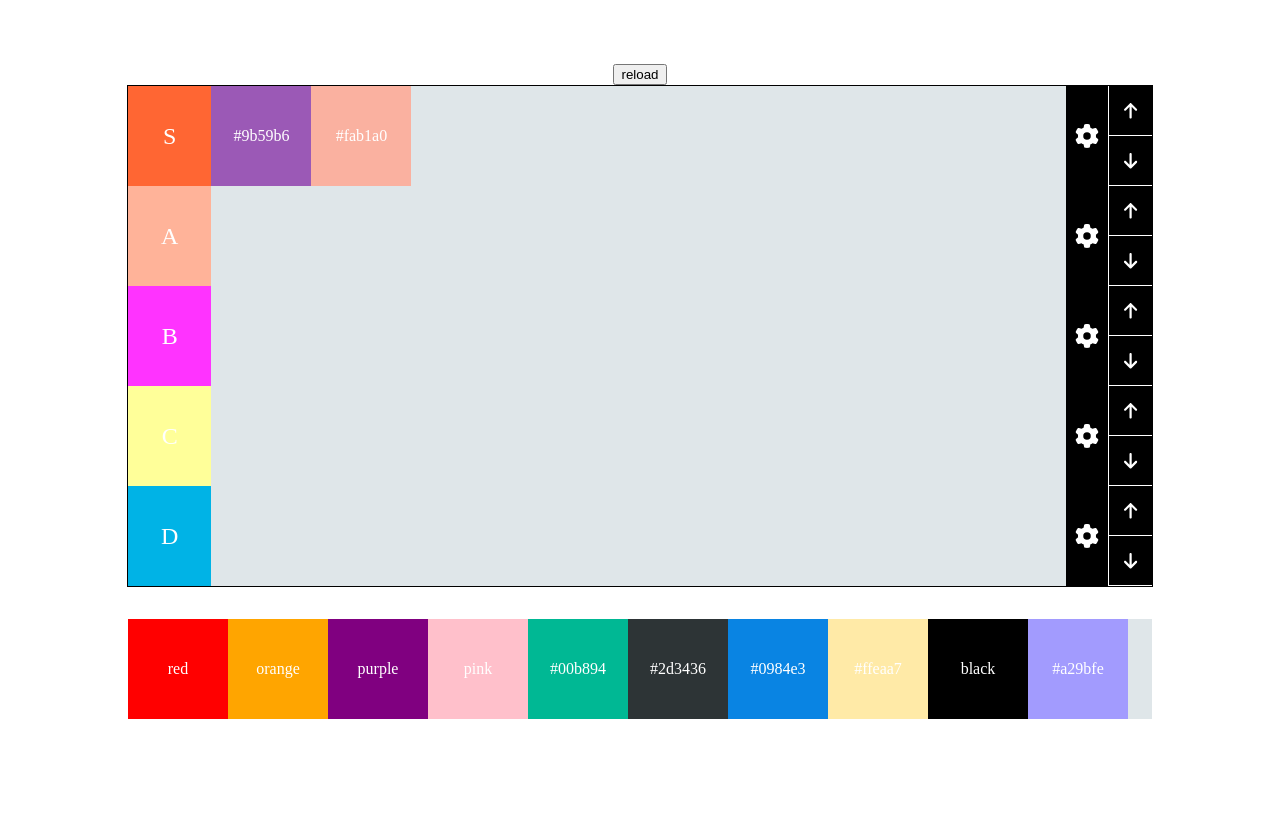
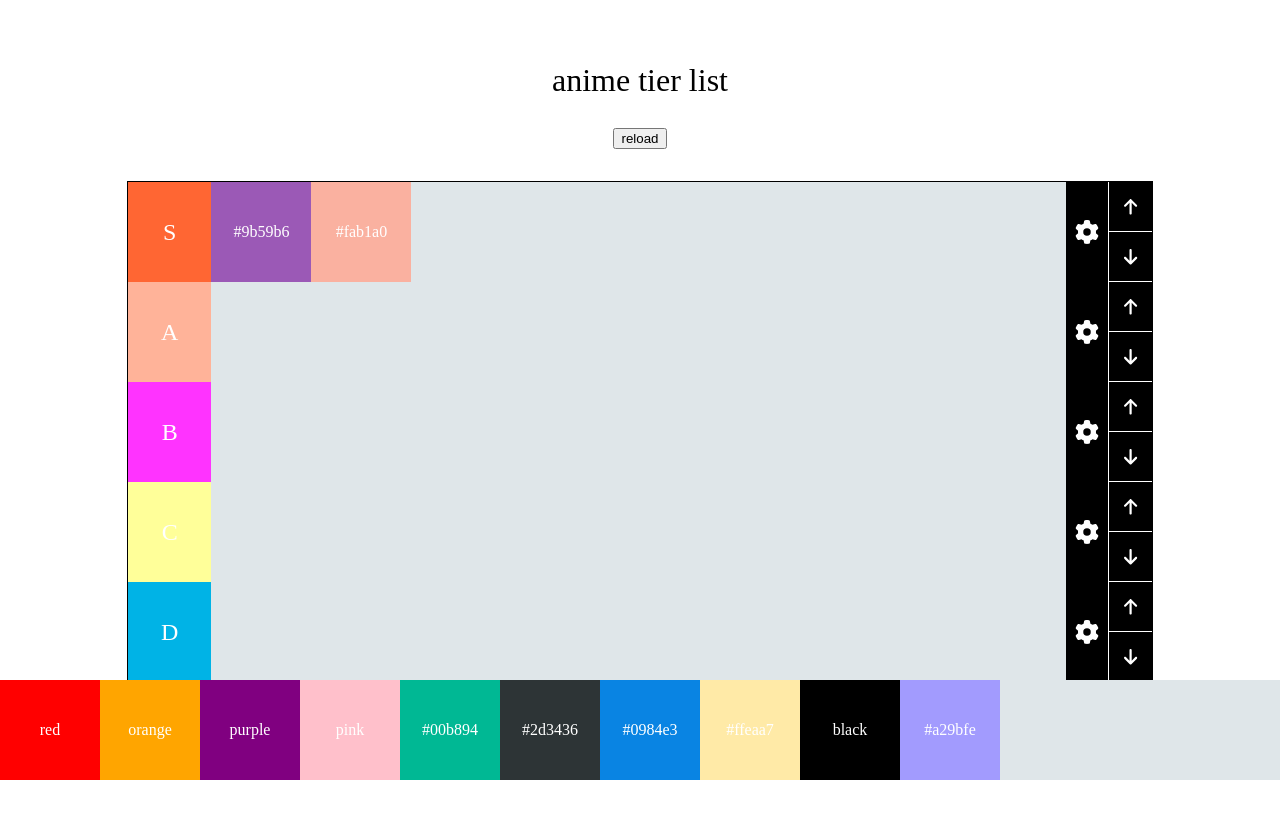
Before and after one commit to junseok44/rankingClone2, a React (Create React App) app: page / in a window 1280 px wide. Shown: the top 818 px of the page. Built offline with nearby package versions, Linux system fonts and the light colour scheme.

Commit message:
logic finished / server&image upload later

```diff
--- a/src/App.tsx
+++ b/src/App.tsx
@@ -85,6 +85,7 @@ const App = () => {
         destination: { index: destIndex },
       } = result;
       dispatch(moveRankbar(sourceIndex, destIndex));
+      return;
     }
     if (!result.destination) {
       console.log("no dest");
@@ -134,7 +135,15 @@ const App = () => {
   };
   return (
     <Home>
-      <button onClick={() => window.location.reload()}>reload</button>
+      <h1 style={{ fontSize: "2rem", marginBottom: "2rem" }}>
+        anime tier list
+      </h1>
+      <button
+        onClick={() => window.location.reload()}
+        style={{ marginBottom: "2rem" }}
+      >
+        reload
+      </button>
       <DragDropContext onDragEnd={onDragEnd}>
         <Droppable droppableId="rowDrop" type="rowDrop">
           {(provided, snapshot) => (
@@ -145,71 +154,11 @@ const App = () => {
                   return (
                     <Draggable index={index} draggableId={obj.id} key={obj.id}>
                       {(provided, snapshot) => (
-                        <RowContainer
-                          ref={provided.innerRef}
-                          {...provided.draggableProps}
-                          draggableStyle={provided.draggableProps.style}
-                        >
-                          <RowRank
-                            {...provided.dragHandleProps}
-                            bgColor={obj.bgColor}
-                          >
-                            {obj.name}
-                          </RowRank>
-                          <DragContainer>
-                            <Droppable
-                              droppableId={obj.id}
-                              direction="horizontal"
-                              type="itemDrop"
-                            >
-                              {(provided, snapshot) => (
-                                <DroppableItem
-                                  ref={provided.innerRef}
-                                  isDraggingOver={snapshot.isDraggingOver}
-                                  bgColor={obj.bgColor}
-                                >
-                                  {obj.item.map((color, index) => (
-                                    <DraggableContainer
-                                      index={index}
-                                      color={color}
-                                    ></DraggableContainer>
-                                  ))}
-                                  {provided.placeholder}
-                                </DroppableItem>
-                              )}
-                            </Droppable>
-                          </DragContainer>
-                          <SettingBtn
-                            onClick={() => dispatch(enterItemSetting(obj.id))}
-                          >
-                            <FontAwesomeIcon icon={faGear}></FontAwesomeIcon>
-                          </SettingBtn>
-                          <MoveContainer>
-                            <MoveBtn onClick={() => onRowMoveBtn("up", obj.id)}>
-                              <FontAwesomeIcon
-                                icon={faArrowUp}
-                              ></FontAwesomeIcon>
-                            </MoveBtn>
-                            <MoveBtn
-                              onClick={() => onRowMoveBtn("down", obj.id)}
-                            >
-                              <FontAwesomeIcon
-                                icon={faArrowDown}
-                              ></FontAwesomeIcon>
-                            </MoveBtn>
-                          </MoveContainer>
-                        </RowContainer>
-                        // <Row
-                        //   ref={provided.innerRef}
-                        //   draggableProps={provided.draggableProps}
-                        //   draggableStyle={provided.draggableProps.style}
-                        //   dragHandleProps={provided.dragHandleProps}
-                        //   droppableId={obj.id}
-                        //   name={obj.name}
-                        //   itemArray={obj.item}
-                        //   bgColor={obj.bgColor}
-                        //   onRowMoveBtn={onRowMoveBtn}
-                        // ></Row>
+                        <Row
+                          provided={provided}
+                          obj={obj}
+                          onRowMoveBtn={onRowMoveBtn}
+                        ></Row>
                       )}
                     </Draggable>
                   );
@@ -217,9 +166,7 @@ const App = () => {
             </Container_Row>
           )}
         </Droppable>
-
         <Container_item
-          onDragEnd={onDragEnd}
           item={itemArray.find((item) => item.name === Rankenum.ITEM)?.item!}
           // 이부분 그냥 row로 바꾸어버리자.
           droppableId={
--- a/src/Components/ItemContainer.tsx
+++ b/src/Components/ItemContainer.tsx
@@ -13,14 +13,15 @@ import { DroppableItem } from "./Row";
 const Container_Item = styled.div`
   width: 100%;
   height: 100px;
+  position: fixed;
+  bottom: 20px;
+  margin-top: 2rem;
 `;
 
 const ItemContainer = ({
-  onDragEnd,
   item,
   droppableId,
 }: {
-  onDragEnd: (result: DropResultPlus) => void;
   item: string[];
   droppableId: string;
 }) => {
@@ -37,10 +38,11 @@ const ItemContainer = ({
             {...provided.droppableProps}
             isDraggingOver={snapshot.isDraggingOver}
           >
-            {item.map((item, index) => (
+            {item.map((color, index) => (
               <DraggableContainer
+                key={color}
                 index={index}
-                color={item}
+                color={color}
               ></DraggableContainer>
             ))}
             {provided.placeholder}
--- a/src/Components/Row.tsx
+++ b/src/Components/Row.tsx
@@ -89,38 +89,31 @@ export const MoveBtn = styled.div`
 `;
 
 const Row = ({
-  bgColor,
-  droppableId,
-  itemArray,
-  name,
-  ref,
-  draggableProps,
-  draggableStyle,
-  dragHandleProps,
+  provided,
+  obj: { id: droppableId, item: itemArray, name, bgColor },
   onRowMoveBtn,
 }: {
-  bgColor: string;
-  droppableId: string;
-  itemArray: string[];
-  name: string;
-  ref: any;
-  draggableStyle: any;
-  draggableProps: any;
-  dragHandleProps: any;
+  provided: DraggableProvided;
+  obj: {
+    id: string;
+    item: string[];
+    name: string;
+    bgColor: string;
+  };
   onRowMoveBtn: (direction: string, droppableId: string) => void;
 }) => {
   useEffect(() => {
-    console.log("rendered" + droppableId);
+    console.log("rendered" + droppableId + name);
   });
   const dispatch = useDispatch();
   return (
     <>
       <RowContainer
-        ref={ref}
-        {...draggableProps}
-        draggableStyle={draggableStyle}
+        ref={provided.innerRef}
+        {...provided.draggableProps}
+        draggableStyle={provided.draggableProps.style}
       >
-        <RowRank bgColor={bgColor} {...dragHandleProps}>
+        <RowRank bgColor={bgColor} {...provided.dragHandleProps}>
           {name}
         </RowRank>
         <DragContainer>
@@ -137,6 +130,7 @@ const Row = ({
               >
                 {itemArray.map((color, index) => (
                   <DraggableContainer
+                    key={color}
                     index={index}
                     color={color}
                   ></DraggableContainer>
--- a/src/Styles/style.scss
+++ b/src/Styles/style.scss
@@ -2,6 +2,6 @@
 
 body {
   width: 100vw;
-  height: 100vh;
+  height: 120vh;
   box-sizing: border-box;
 }
--- /dev/null
+++ b/src/index.css
@@ -0,0 +1,4 @@
+body {
+  margin: 0;
+  padding: 0;
+}
--- a/src/index.tsx
+++ b/src/index.tsx
@@ -8,6 +8,7 @@ import { configureStore } from "@reduxjs/toolkit";
 import { itemReducer } from "./modules/item";
 import { Provider } from "react-redux";
 import { mode } from "./modules/mode";
+import "./index.css";
 
 const store = configureStore({
   reducer: combineReducers({ item: itemReducer, mode }),
--- a/src/modules/item.ts
+++ b/src/modules/item.ts
@@ -122,6 +122,20 @@ export const moveRankbar = (sourceIndex: number, destIndex: number) => {
   };
 };
 
+const ReorderFunction = <T>(
+  list: T[],
+  sourceIndex: number,
+  destIndex: number
+): T[] => {
+  const result = Array.from(list);
+  const [moveItem] = result.splice(sourceIndex, 1);
+  result.splice(destIndex, 0, moveItem);
+  // 로직이 헷갈린다. [1,2,3,4,5] 에서 2를 4와 5 사이로 옮기면.
+  // 시작은 1 --> 4?
+  // dest가 완성된 array를 기준으로 하기 때문에 그런듯.
+  return result;
+};
+
 const initialState1: TinitialState1 = [
   {
     name: Rankenum.S,
@@ -179,29 +193,23 @@ export const itemReducer = (
   const { sourceDropId, destDropId, sourceIndex, destIndex } = action;
   switch (action.type) {
     case MOVE_SINGLELINE: {
-      // 여기서 해야할일은. state의 [dropid] 를 받아서. 거기 index를 하나 제거하고
-      // 같은 droppid의 index에다가 밀어넣는것.
-      if (sourceIndex === destIndex) return state;
+      const moveObj = state.find((item) => item.id === sourceDropId);
+      if (sourceIndex === destIndex || !moveObj) return state;
+      const index = state.findIndex((item) => item.id === moveObj.id);
       return produce(state, (draft) => {
-        const moveObj = draft.find((item) => item.id === sourceDropId);
-        if (!moveObj) return;
-        const moveItem = moveObj.item[sourceIndex];
-        moveObj.item.splice(sourceIndex, 1);
-        moveObj.item.splice(destIndex, 0, moveItem);
+        draft[index].item = ReorderFunction(
+          moveObj.item,
+          sourceIndex,
+          destIndex
+        );
       });
     }
     case MOVE_CROSSLINE: {
       return produce(state, (draft) => {
         const moveObj = draft.find((item) => item.id === sourceDropId);
         const destObj = draft.find((item) => item.id === destDropId);
-        // 여기서 item.name === dropId로 하고
-        // dropId를 name으로 하면 골치아파지는 이유는
-        // 나중에 이름을 바꾸거나 했을때.
-        // item.name은 바뀌는데, dropId는 안바뀌니까.
-        // 그냥 id property를 만들어서 그걸로 조회를 했다.
         if (!moveObj) return;
-        const moveItem = moveObj.item[sourceIndex];
-        moveObj.item.splice(sourceIndex, 1);
+        const [moveItem] = moveObj.item.splice(sourceIndex, 1);
         destObj?.item.splice(destIndex, 0, moveItem);
       });
     }
@@ -257,7 +265,6 @@ export const itemReducer = (
     }
     case CREATE_RANKBAR: {
       if (action.direction === "up") {
-        console.log("up", action.index);
         return produce(state, (draft) => {
           const newRankBar: rankObj = {
             bgColor: "#b2bec3",
@@ -268,7 +275,6 @@ export const itemReducer = (
           draft.splice(action.index, 0, newRankBar);
         });
       } else if (action.direction === "down") {
-        console.log("down", action.index);
         return produce(state, (draft) => {
           const newRankBar: rankObj = {
             bgColor: "#b2bec3",
@@ -281,26 +287,9 @@ export const itemReducer = (
       } else {
         return state;
       }
-
-      //   const newRankBar: rankObj = {
-      //     bgColor: "#b2bec3",
-      //     id: Math.random().toString().substring(2, 16),
-      //     item: [],
-      //     name: "NEW",
-      //   };
-      //   if (action.direction === "up") {
-      //     console.log("up");
-      //     draft.splice(action.index - 1, 0, newRankBar);
-      //   } else if (action.direction === "down") {
-      //     console.log("down");
-      //     draft.splice(action.index, 0, newRankBar);
-      //   }
     }
     case MOVE_RANKBAR: {
-      return produce(state, (draft) => {
-        const [moveObj] = draft.splice(action.sourceIndex, 1);
-        draft.splice(action.destIndex, 0, moveObj);
-      });
+      return ReorderFunction(state, sourceIndex, destIndex);
     }
     default: {
       return state;
```
